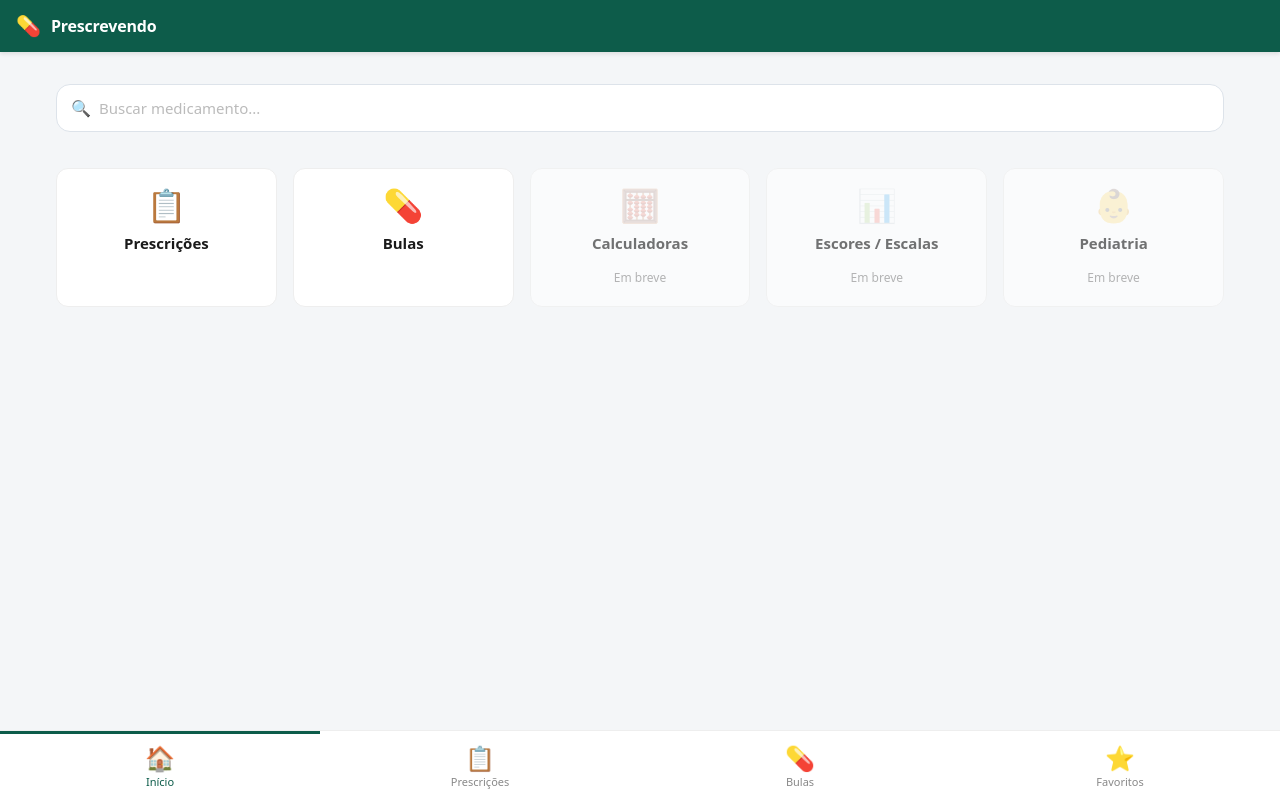
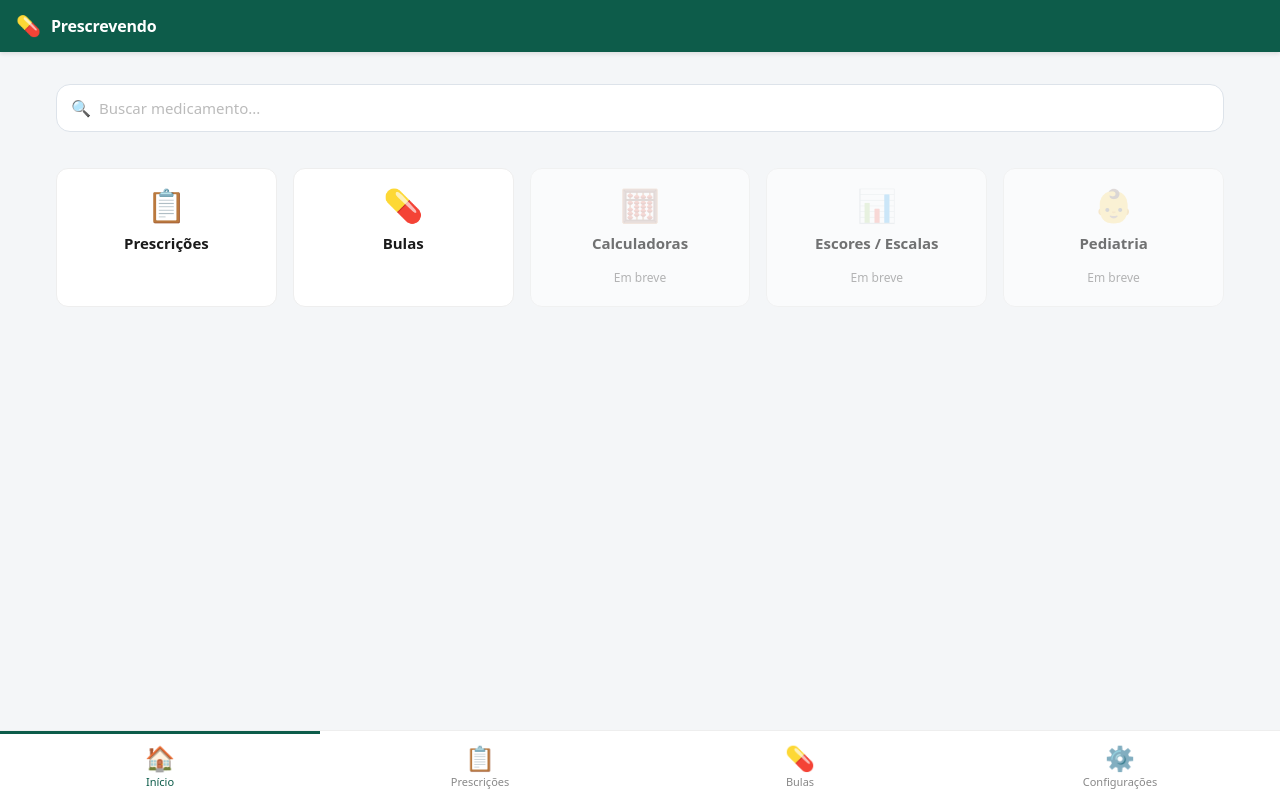
Before and after one commit to prescrevendo/prescrevendo-app2, a React (Vite) app: page / in a window 1280 px wide. Built offline with nearby package versions, Linux system fonts and the light colour scheme.

Commit message:
refactor: Trocar 'Favoritos' por 'Configurações' com ícone ⚙️

```diff
--- a/src/components/BottomNav.jsx
+++ b/src/components/BottomNav.jsx
@@ -5,7 +5,7 @@ export function BottomNav({ currentPage, onNavigate }) {
     { id: 'home', label: 'Início', icon: '🏠' },
     { id: 'prescricoes', label: 'Prescrições', icon: '📋' },
     { id: 'bulas', label: 'Bulas', icon: '💊' },
-    { id: 'favoritos', label: 'Favoritos', icon: '⭐' }
+    { id: 'configuracoes', label: 'Configurações', icon: '⚙️' }
   ]
 
   return (
```
